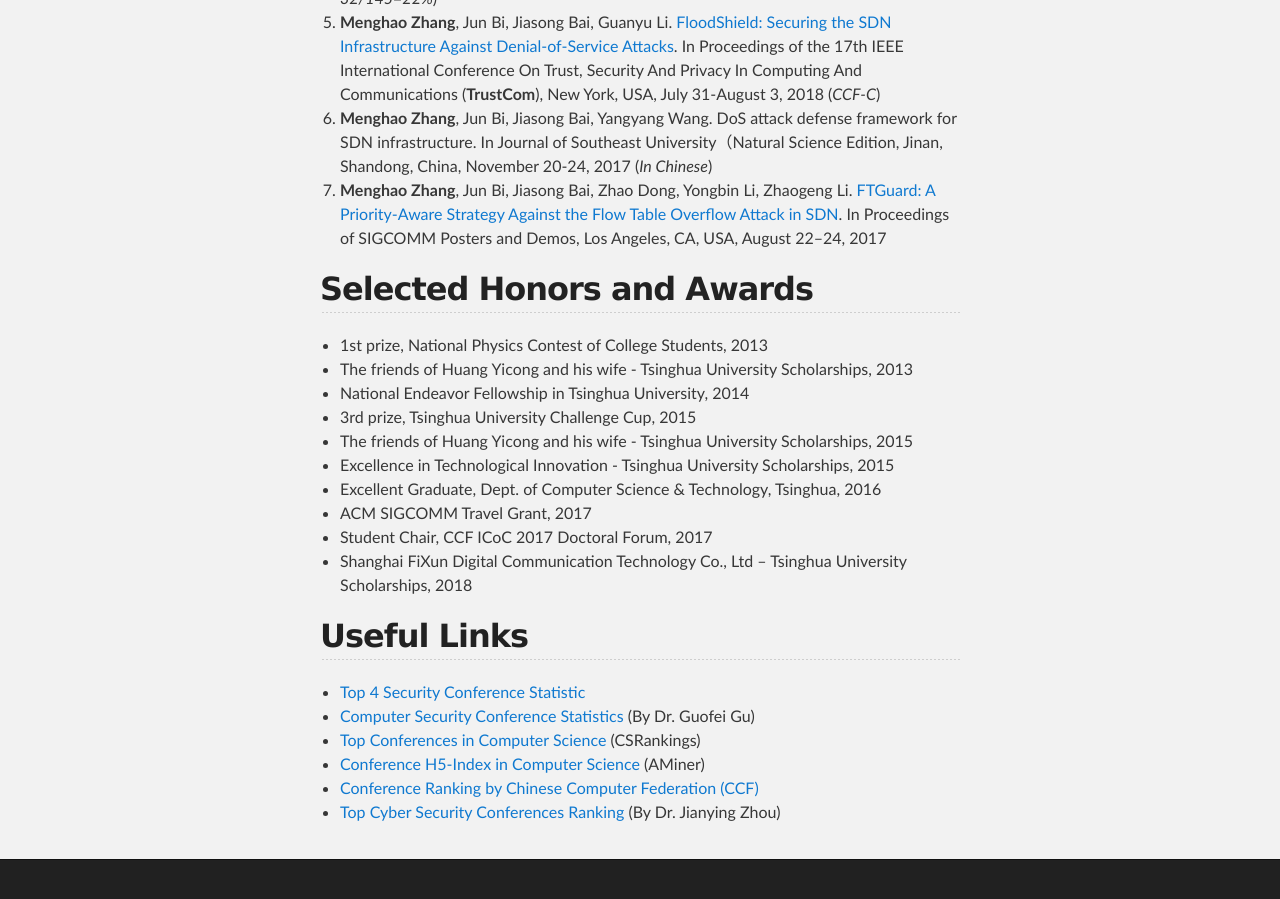
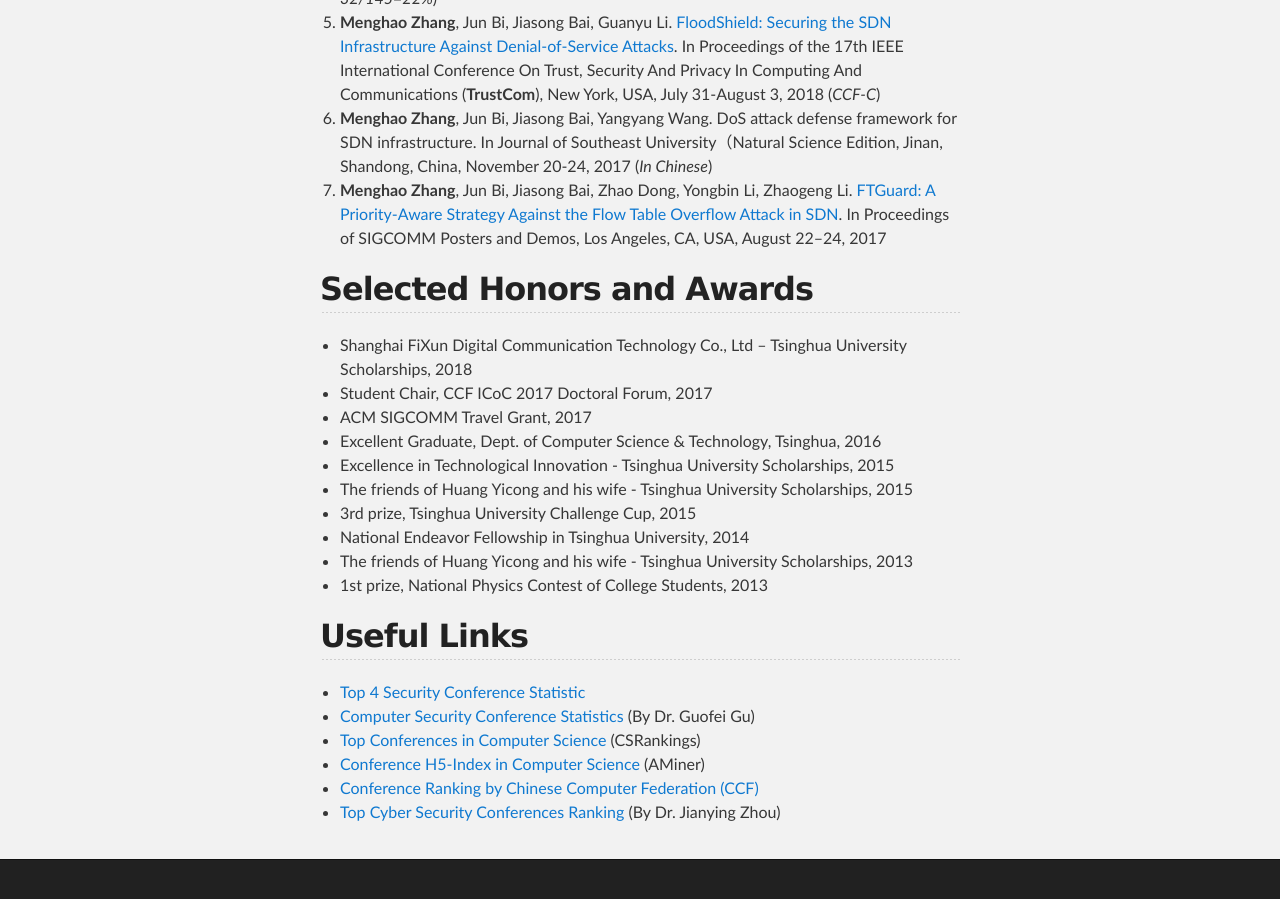
Before and after one commit to zhangmenghao/zhangmenghao.github.io, a Jekyll site: the page built from index.md, in a window 1280 px wide and 900 px high, scrolled down 1037 px. Built offline with Jekyll 4.4.1, drawn with Linux system fonts in a browser that asks for light colours.

Commit message:
Update honors and awards

```diff
--- a/index.md
+++ b/index.md
@@ -41,16 +41,16 @@ In Proceedings of SIGCOMM Posters and Demos, Los Angeles, CA, USA, August 22–2
 
 ## Selected Honors and Awards
 
+* Shanghai FiXun Digital Communication Technology Co., Ltd – Tsinghua University Scholarships, 2018
+* Student Chair, CCF ICoC 2017 Doctoral Forum, 2017
+* ACM SIGCOMM Travel Grant, 2017
+* Excellent Graduate, Dept. of Computer Science & Technology, Tsinghua, 2016
+* Excellence in Technological Innovation - Tsinghua University Scholarships, 2015
+* The friends of Huang Yicong and his wife - Tsinghua University Scholarships, 2015
+* 3rd prize, Tsinghua University Challenge Cup, 2015
+* National Endeavor Fellowship in Tsinghua University, 2014
+* The friends of Huang Yicong and his wife - Tsinghua University Scholarships, 2013
 * 1st prize, National Physics Contest of College Students, 2013
-* The friends of Huang Yicong and his wife - Tsinghua University Scholarships, 2013
-* National Endeavor Fellowship in Tsinghua University, 2014
-* 3rd prize, Tsinghua University Challenge Cup, 2015
-* The friends of Huang Yicong and his wife - Tsinghua University Scholarships, 2015
-* Excellence in Technological Innovation - Tsinghua University Scholarships, 2015
-* Excellent Graduate, Dept. of Computer Science & Technology, Tsinghua, 2016
-* ACM SIGCOMM Travel Grant, 2017
-* Student Chair, CCF ICoC 2017 Doctoral Forum, 2017
-* Shanghai FiXun Digital Communication Technology Co., Ltd – Tsinghua University Scholarships, 2018
 
 
 ## Useful Links
```
